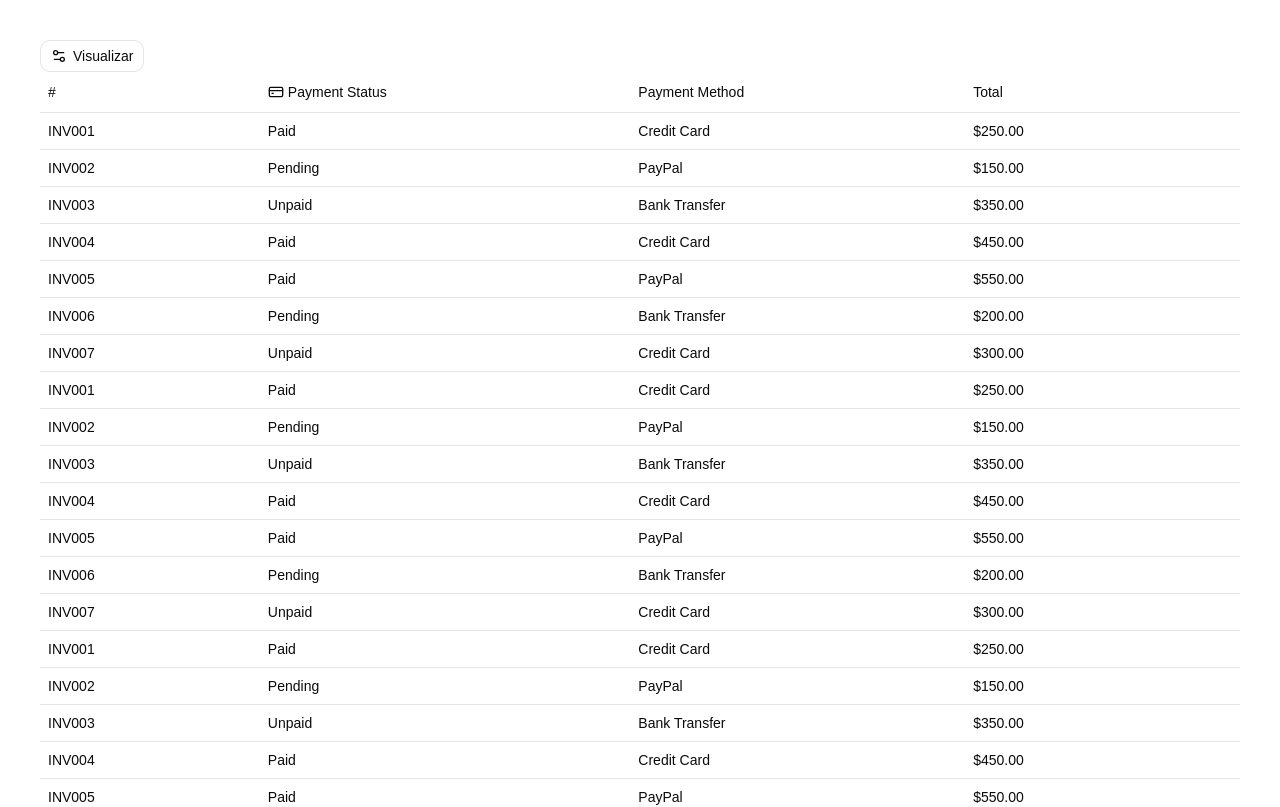
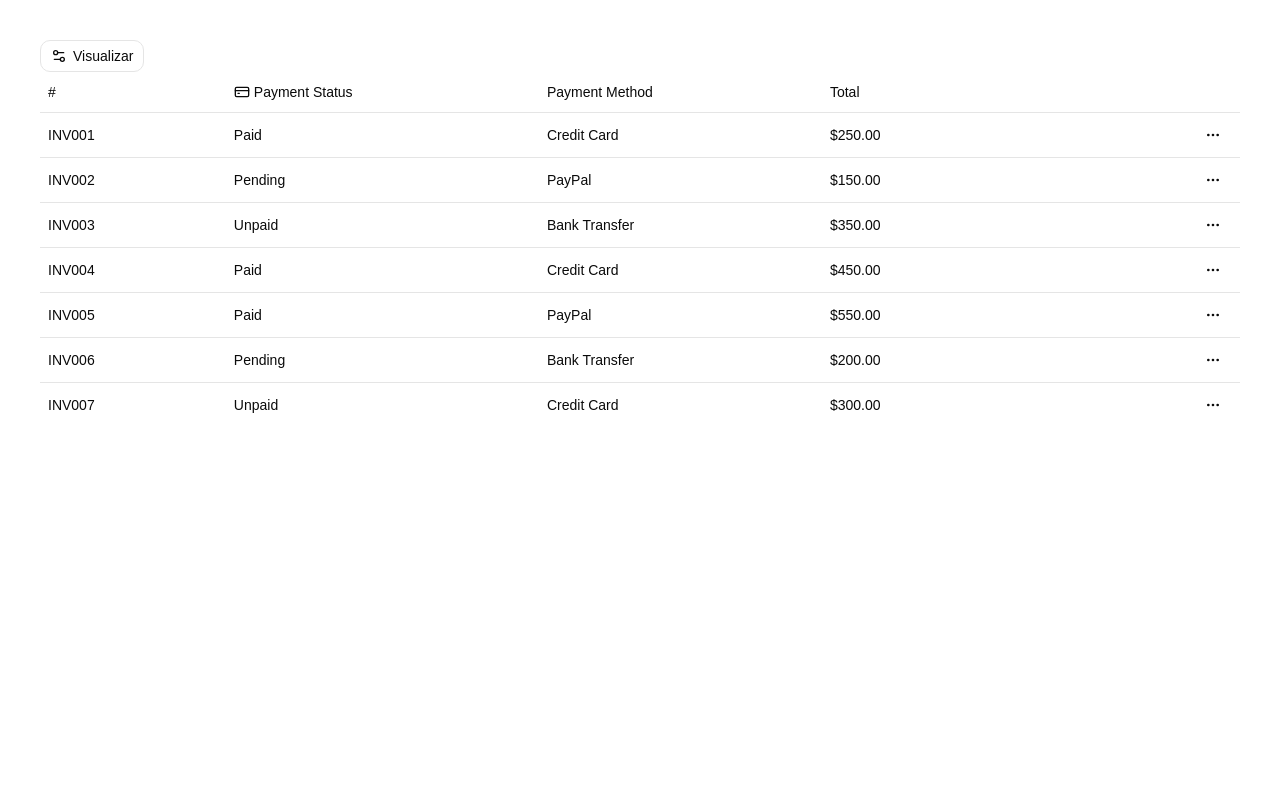
Before and after one commit to vinicius-mendes07/Data-Table, a React (Vite) app: page / in a window 1280 px wide. Shown: the top 807 px of the page. Built offline with nearby package versions, Linux system fonts and the light colour scheme.

Commit message:
feat: actions dropdown

```diff
--- a/src/components/InvoicesTable/columns.tsx
+++ b/src/components/InvoicesTable/columns.tsx
@@ -1,6 +1,13 @@
 import type { Invoice } from '@/entities/Invoice';
 import type { ColumnDef } from '@tanstack/react-table';
-import { CreditCard } from 'lucide-react';
+import { CreditCard, Edit2Icon, EllipsisIcon, Trash2Icon } from 'lucide-react';
+import {
+  DropdownMenu,
+  DropdownMenuContent,
+  DropdownMenuItem,
+  DropdownMenuTrigger,
+} from '../ui/dropdown-menu';
+import { Button } from '../ui/button';
 
 export const columns: ColumnDef<Invoice>[] = [
   {
@@ -30,4 +37,43 @@ export const columns: ColumnDef<Invoice>[] = [
     header: 'Total',
     meta: { nameInFilters: 'Total' },
   },
+  {
+    id: 'actions',
+    size: 80,
+    enableColumnFilter: false,
+    enableGlobalFilter: false,
+    enableHiding: false,
+    enableResizing: false,
+    enableSorting: false,
+    enableMultiSort: false,
+    cell: ({ row }) => {
+      const invoice = row.original;
+      return (
+        <div className="flex justify-end">
+          <DropdownMenu>
+            <DropdownMenuTrigger asChild>
+              <Button variant="ghost" size="sm">
+                <EllipsisIcon className="size-4" />
+              </Button>
+            </DropdownMenuTrigger>
+
+            <DropdownMenuContent className="w-48">
+              <DropdownMenuItem
+                onSelect={() => alert(`Edit ${invoice.invoice}`)}
+              >
+                <Edit2Icon className="size-4" />
+                Edit
+              </DropdownMenuItem>
+              <DropdownMenuItem
+                onSelect={() => alert(`Delete ${invoice.invoice}`)}
+              >
+                <Trash2Icon className="size-4" />
+                Delete
+              </DropdownMenuItem>
+            </DropdownMenuContent>
+          </DropdownMenu>
+        </div>
+      );
+    },
+  },
 ];
--- a/src/components/InvoicesTable/index.tsx
+++ b/src/components/InvoicesTable/index.tsx
@@ -1,10 +1,7 @@
 import { invoices } from './data';
 import { DataTable } from '../DataTable';
 import { columns } from './columns';
-import type { Invoice } from '@/entities/Invoice';
 
 export function InvoicesTable() {
-  const data = Array.from<Invoice[]>({ length: 100 }).fill(invoices).flat();
-
-  return <DataTable data={data} columns={columns} />;
+  return <DataTable data={invoices} columns={columns} />;
 }
```
